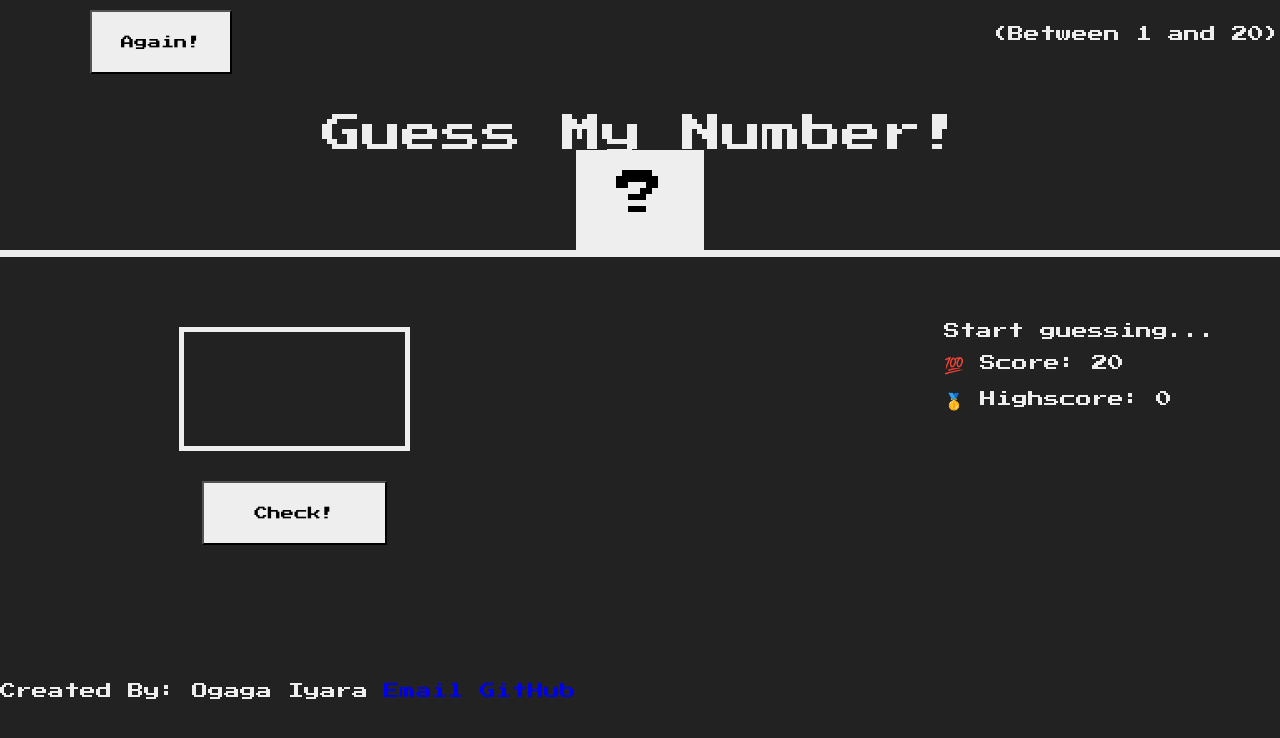
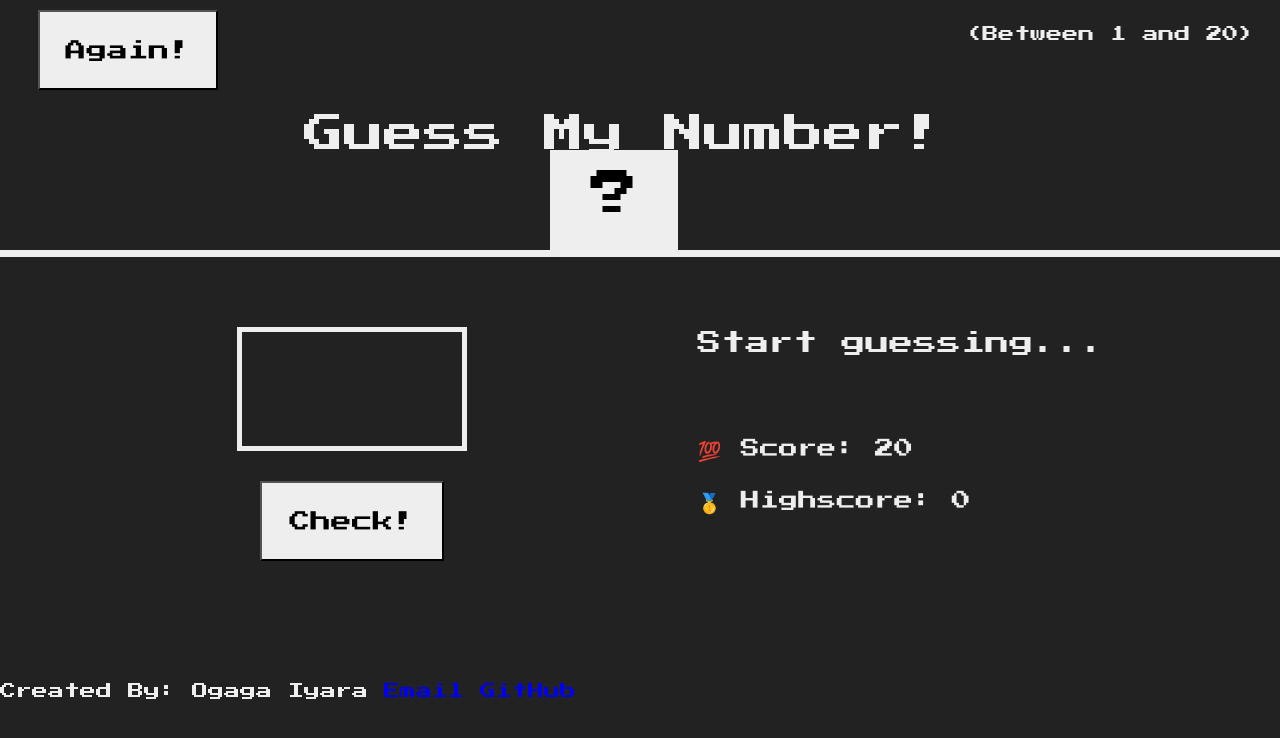
Before and after one commit to Ogaga01/Guess-The-Number-Game, a website: page index.html in a window 1280 px wide. Drawn offline with Linux system fonts and the light colour scheme.

Commit message:
Add right styling

```diff
--- a/styles.css
+++ b/styles.css
@@ -15,7 +15,6 @@ a {
     position: relative;
     justify-content: space-between;
     margin-top: 10px;
-    padding-left: 7%;
     height: 30vh;
     border-bottom: 7px solid #eee;
 }
@@ -37,14 +36,19 @@ a {
     text-align: center;
     padding-top: 20px;
     margin-top: 140px;
-    margin-left: 38%;
+    margin-left: 43%;
 }
 
 .btn {
-    width: 12%;
-    height: 8vh;
+    width: 14%;
+    height: 10vh;
     background-color: #EEEEEE;
     font-family: 'Press Start 2P', cursive;
+    font-size: 1.3rem;
+}
+
+.again {
+    margin-left: 3%;
 }
 
 .para {
@@ -57,7 +61,7 @@ main {
     margin-left: 5%;
     margin-right: 5%;
     margin-top: 50px;
-    justify-content: space-between;
+    justify-content: space-around;
     height: 45vh;
 }
 
@@ -84,3 +88,27 @@ main {
     font-size: 2.5rem;
     text-align: center;
 }
+
+.right-section {
+    display: flex;
+    flex-direction: column;
+    align-items: flex-start;
+    width: 40%;
+    font-size: 1.2rem;
+}
+
+.third {
+    font-size: 1.5rem;
+}
+
+.fourth {
+    margin-top: 13%;
+}
+
+.fifth {
+    margin-top: 2%;
+}
+
+.first {
+    margin-right: 2%;
+}
```
